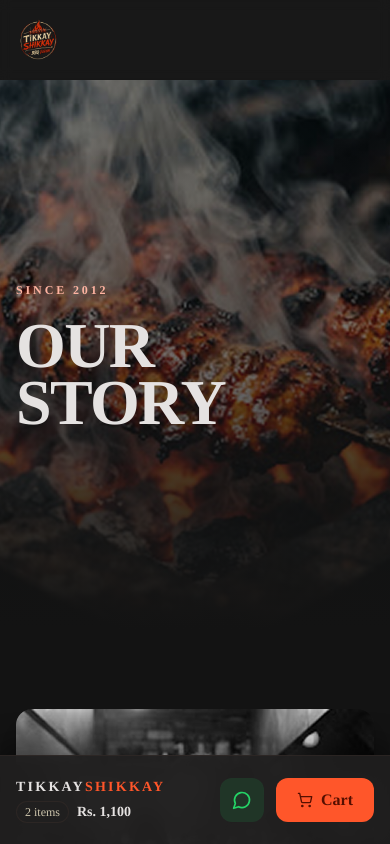
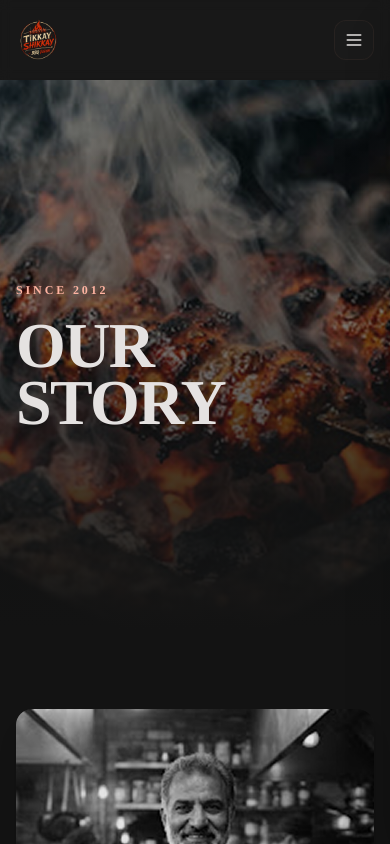
Before and after one commit to mudassirriaz64/tikkay-be, a Next.js app: page /about in a window 390 px wide. Shown: the top 844 px of the page. Built offline with nearby package versions, Linux system fonts and the light colour scheme.

Commit message:
feat: implement responsive landing page layout including navbar, hero section, and menu components

```diff
--- a/src/app/globals.css
+++ b/src/app/globals.css
@@ -20,9 +20,11 @@
   display: none;
 }
 
-/* Hide scrollbar for IE, Edge and Firefox */
+/* Base resets & overflow containment */
 html,
 body {
   -ms-overflow-style: none;  /* IE and Edge */
   scrollbar-width: none;  /* Firefox */
+  overflow-x: hidden;
+  width: 100%;
 }
--- a/src/app/layout.tsx
+++ b/src/app/layout.tsx
@@ -2,6 +2,7 @@
 import { Footer } from "@/components/layout/Footer";
 import { StickyOrderBar } from "@/components/sections/StickyOrderBar";
 import { MotionProvider } from "@/providers/MotionProvider";
+import { CartProvider } from "@/context/CartContext";
 import "./globals.css";
 import { Metadata } from "next";
 import { siteConfig } from "@/config/site";
@@ -23,10 +24,12 @@
         className="antialiased selection:bg-[var(--accent-peach)] selection:text-[var(--text-on-peach)] pb-[89px] md:pb-0"
       >
         <MotionProvider>
-          <Navbar />
-          <main>{children}</main>
-          <Footer />
-          <StickyOrderBar />
+          <CartProvider>
+            <Navbar />
+            <main>{children}</main>
+            <Footer />
+            <StickyOrderBar />
+          </CartProvider>
         </MotionProvider>
       </body>
     </html>
--- a/src/components/layout/Navbar/Navbar.tsx
+++ b/src/components/layout/Navbar/Navbar.tsx
@@ -7,10 +7,12 @@
 import { Button } from "@/components/ui/Button";
 import { cn } from "@/lib/utils/cn";
 import Image from "next/image";
+import { Menu, X, MessageCircle, Instagram, Facebook } from "lucide-react";
 
 export function Navbar() {
   const pathname = usePathname();
   const [scrolled, setScrolled] = useState(false);
+  const [isMenuOpen, setIsMenuOpen] = useState(false);
 
   useEffect(() => {
     const onScroll = () => setScrolled(window.scrollY > 24);
@@ -19,7 +21,25 @@
     return () => window.removeEventListener("scroll", onScroll);
   }, []);
 
+  // Lock body scroll when mobile menu is open
+  useEffect(() => {
+    if (isMenuOpen) {
+      document.body.style.overflow = "hidden";
+    } else {
+      document.body.style.overflow = "";
+    }
+    return () => {
+      document.body.style.overflow = "";
+    };
+  }, [isMenuOpen]);
+
+  // Close mobile menu on route change
+  useEffect(() => {
+    setIsMenuOpen(false);
+  }, [pathname]);
+
   return (
+    <>
       <header
         className={cn(
           "sticky top-0 z-50 w-full border-b backdrop-blur-[6px] transition-all duration-300 ease-in-out",
@@ -44,6 +64,7 @@
             </div>
           </Link>
 
+          {/* Desktop Navigation */}
           <nav className="hidden items-center justify-center gap-7 xl:flex absolute left-1/2 transform -translate-x-1/2">
             {siteConfig.nav
               .filter((item) => !["Home", "Catering", "Careers"].includes(item.title))
@@ -66,7 +87,7 @@
               })}
           </nav>
 
-        <div className="flex shrink-0 items-center">
+          <div className="flex shrink-0 items-center gap-4">
             <Button
               variant="primary"
               size="sm"
@@ -77,8 +98,124 @@
             >
               Order on WhatsApp
             </Button>
+
+            {/* Mobile Menu Button */}
+            <button
+              onClick={() => setIsMenuOpen(!isMenuOpen)}
+              className="flex h-10 w-10 items-center justify-center rounded-xl border border-[var(--border-warm)] bg-[var(--bg-surface-alt)]/40 text-[var(--text-primary)] transition-all hover:bg-[var(--bg-surface-hover)] active:scale-95 xl:hidden"
+              aria-label="Toggle menu"
+            >
+              {isMenuOpen ? <X className="h-5 w-5" /> : <Menu className="h-5 w-5" />}
+            </button>
           </div>
         </div>
       </header>
+
+      {/* Mobile Menu Drawer Overlay */}
+      <div
+        className={cn(
+          "fixed inset-0 z-40 bg-black/60 backdrop-blur-sm transition-opacity duration-300 xl:hidden",
+          isMenuOpen ? "opacity-100 pointer-events-auto" : "opacity-0 pointer-events-none"
+        )}
+        onClick={() => setIsMenuOpen(false)}
+      />
+
+      {/* Mobile Menu Drawer Container */}
+      <div
+        className={cn(
+          "fixed inset-y-0 right-0 z-50 w-full max-w-[320px] bg-[var(--bg-base)] border-l border-[var(--border-warm)] p-6 shadow-2xl transition-transform duration-300 ease-in-out transform xl:hidden flex flex-col justify-between",
+          isMenuOpen ? "translate-x-0" : "translate-x-full"
+        )}
+      >
+        <div className="flex flex-col gap-8">
+          {/* Drawer Header */}
+          <div className="flex items-center justify-between border-b border-[var(--border-warm)] pb-4">
+            <Link href="/" className="flex items-center" onClick={() => setIsMenuOpen(false)}>
+              <span className="font-[family:var(--font-serif)] text-lg font-bold uppercase tracking-[0.16em] text-[var(--text-primary)]">
+                Tikkay<span className="text-[var(--accent-orange)]">Shikkay</span>
+              </span>
+            </Link>
+            <button
+              onClick={() => setIsMenuOpen(false)}
+              className="flex h-9 w-9 items-center justify-center rounded-lg border border-[var(--border-warm)] bg-[var(--bg-surface-alt)]/60 text-[var(--text-primary)] hover:bg-[var(--bg-surface-hover)] active:scale-95"
+              aria-label="Close menu"
+            >
+              <X className="h-4 w-4" />
+            </button>
+          </div>
+
+          {/* Drawer Links */}
+          <nav className="flex flex-col gap-5">
+            {siteConfig.nav.map((item) => {
+              const isActive = pathname === item.href;
+              return (
+                <Link
+                  key={item.title}
+                  href={item.href}
+                  onClick={() => setIsMenuOpen(false)}
+                  className={cn(
+                    "font-[family:var(--font-serif)] text-lg font-bold uppercase tracking-[0.14em] transition-colors py-1 border-b border-[var(--border-warm)]/10",
+                    isActive ? "text-[var(--accent-peach)]" : "text-[var(--text-primary)] hover:text-[var(--accent-peach)]"
+                  )}
+                >
+                  {item.title}
+                </Link>
+              );
+            })}
+          </nav>
+        </div>
+
+        {/* Drawer Footer Contact/Socials */}
+        <div className="flex flex-col gap-6 border-t border-[var(--border-warm)] pt-6 mt-6">
+          <div className="flex flex-col gap-2 text-sm text-[var(--text-body)] font-[family:var(--font-serif)]">
+            <p className="font-bold text-[var(--text-muted)] uppercase tracking-wider text-[11px]">Contact Us</p>
+            <a href={`tel:${siteConfig.contact.phone}`} className="hover:text-[var(--accent-peach)] transition-colors">
+              Call: {siteConfig.contact.phone}
+            </a>
+            <a
+              href={`https://wa.me/${siteConfig.contact.whatsapp.replace(/[^0-9]/g, "")}`}
+              target="_blank"
+              rel="noreferrer"
+              className="hover:text-[var(--accent-peach)] transition-colors"
+            >
+              WhatsApp: {siteConfig.contact.whatsapp}
+            </a>
+          </div>
+
+          <div className="flex items-center gap-4">
+            <a
+              href={siteConfig.socials.instagram}
+              target="_blank"
+              rel="noreferrer"
+              className="flex h-9 w-9 items-center justify-center rounded-lg bg-[var(--bg-surface-alt)] border border-[var(--border-warm)] text-[var(--text-muted)] hover:text-[var(--accent-peach)] hover:bg-[var(--bg-surface-hover)] transition-colors"
+            >
+              <Instagram className="w-4 h-4" />
+              <span className="sr-only">Instagram</span>
+            </a>
+            <a
+              href={siteConfig.socials.facebook}
+              target="_blank"
+              rel="noreferrer"
+              className="flex h-9 w-9 items-center justify-center rounded-lg bg-[var(--bg-surface-alt)] border border-[var(--border-warm)] text-[var(--text-muted)] hover:text-[var(--accent-peach)] hover:bg-[var(--bg-surface-hover)] transition-colors"
+            >
+              <Facebook className="w-4 h-4" />
+              <span className="sr-only">Facebook</span>
+            </a>
+          </div>
+
+          <a
+            href={`https://wa.me/${siteConfig.contact.whatsapp.replace(/[^0-9]/g, "")}`}
+            target="_blank"
+            rel="noreferrer"
+            className="w-full"
+          >
+            <Button variant="whatsapp" className="w-full rounded-xl flex items-center justify-center gap-2 py-3.5">
+              <MessageCircle className="w-4 h-4" />
+              <span>Order on WhatsApp</span>
+            </Button>
+          </a>
+        </div>
+      </div>
+    </>
   );
 }
--- a/src/components/sections/FounderSection/FounderSection.tsx
+++ b/src/components/sections/FounderSection/FounderSection.tsx
@@ -6,7 +6,7 @@
 
 export function FounderSection({ details }: { details: FounderDetails }) {
   return (
-    <section className="bg-[var(--bg-base)] py-[80px]">
+    <section className="bg-[var(--bg-base)] py-[80px] overflow-hidden">
       <div className="mx-auto grid max-w-[1280px] grid-cols-1 gap-[64px] px-4 md:grid-cols-2 lg:px-[64px]">
         {/* Left Column: Portrait & Overlapping Card */}
         <Reveal className="relative w-full max-w-[480px] justify-self-center md:justify-self-start">
@@ -23,7 +23,7 @@
           {/* Peach Quote Card overlapping bottom right */}
           <Reveal
             delay={0.2}
-            className="absolute -right-4 bottom-8 z-20 max-w-[280px] bg-[var(--accent-peach)] p-6 rounded-2xl shadow-[0_20px_40px_rgba(0,0,0,0.3)] md:-right-8"
+            className="absolute right-0 bottom-8 z-20 max-w-[280px] bg-[var(--accent-peach)] p-6 rounded-2xl shadow-[0_20px_40px_rgba(0,0,0,0.3)] md:-right-8"
           >
             <p className="font-[family:var(--font-serif)] text-sm italic leading-relaxed text-[#611200]">
               "{details.quote}"
--- a/src/components/sections/HeroSection/HeroSection.tsx
+++ b/src/components/sections/HeroSection/HeroSection.tsx
@@ -150,7 +150,7 @@
           </div>
         </div>
 
-        <div className="hero-widget mt-auto flex max-w-[380px] items-center gap-4 rounded-2xl border border-white/10 bg-black/40 p-4 backdrop-blur-md">
+        <div className="hero-widget mt-auto flex w-full max-w-[380px] items-center gap-4 rounded-2xl border border-white/10 bg-black/40 p-4 backdrop-blur-md">
           <div className="flex h-12 w-12 shrink-0 items-center justify-center rounded-xl bg-[var(--accent-ember)]/15 text-[var(--accent-ember)]">
             <Counter
               target={settings.fresh_batch_count}
--- a/src/components/sections/StickyOrderBar/StickyOrderBar.tsx
+++ b/src/components/sections/StickyOrderBar/StickyOrderBar.tsx
@@ -1,12 +1,17 @@
+"use client";
+
 import { siteConfig } from "@/config/site";
 import { Button } from "@/components/ui/Button";
 import { MessageCircle, ShoppingCart } from "lucide-react";
 import { formatCurrency } from "@/lib/utils/formatCurrency";
+import { useCart } from "@/context/CartContext";
 
 export function StickyOrderBar() {
-  // Hardcoded for Phase 1 visual demo
-  const cartItemCount = 2;
-  const cartTotal = 1100;
+  const { cartItemCount, cartTotal } = useCart();
+
+  if (cartItemCount === 0) {
+    return null;
+  }
 
   return (
     <div className="fixed bottom-0 left-0 right-0 z-50 flex h-[89px] items-center justify-between border-t border-[var(--border-warm)] bg-[rgba(32,31,31,0.95)] px-4 shadow-[0_-10px_30px_rgba(0,0,0,0.45)] backdrop-blur-[12px] md:hidden pb-safe">
@@ -16,7 +21,7 @@
         </span>
         <div className="mt-1 flex items-center gap-2">
           <span className="rounded-full border border-[var(--border-warm)] bg-[var(--bg-surface-alt)] px-2 py-0.5 text-xs text-[var(--text-muted)]">
-            {cartItemCount} items
+            {cartItemCount} {cartItemCount === 1 ? "item" : "items"}
           </span>
           <span className="font-[family:var(--font-serif)] text-sm font-bold text-[var(--text-primary)]">
             {formatCurrency(cartTotal)}
--- a/src/components/sections/StorySection/StorySection.tsx
+++ b/src/components/sections/StorySection/StorySection.tsx
@@ -12,7 +12,7 @@
 
 export function StorySection() {
   return (
-    <section className="bg-[var(--bg-base)] py-[80px]">
+    <section className="bg-[var(--bg-base)] py-[80px] overflow-hidden">
       <div className="mx-auto grid max-w-[1280px] grid-cols-1 gap-[48px] px-4 lg:grid-cols-[minmax(0,520px)_1fr] lg:px-[64px]">
         <Reveal className="relative">
           <div
@@ -24,7 +24,7 @@
             className="absolute -right-12 bottom-0 h-64 w-64 rounded-full bg-[var(--accent-gold)]/20 blur-[90px]"
           />
 
-          <Reveal delay={0.25} y={16} className="absolute -left-4 top-8 z-20 max-w-[280px] border border-[var(--border-warm)] bg-[var(--bg-surface-alt)] px-5 py-4 shadow-[0_12px_24px_rgba(0,0,0,0.2)]">
+          <Reveal delay={0.25} y={16} className="absolute left-0 lg:-left-6 top-8 z-20 max-w-[280px] border border-[var(--border-warm)] bg-[var(--bg-surface-alt)] px-5 py-4 shadow-[0_12px_24px_rgba(0,0,0,0.2)]">
             <p className="text-sm italic leading-[1.5] text-[var(--text-primary)]">
               The grill doesn&rsquo;t lie. It reveals a tradition.
             </p>
--- a/src/components/sections/Timeline/TimelineVertical.tsx
+++ b/src/components/sections/Timeline/TimelineVertical.tsx
@@ -58,8 +58,8 @@
                     {/* Faded year background */}
                     <div
                       className={cn(
-                        "absolute -top-12 text-[72px] font-bold font-[family:var(--font-serif)] text-white/5 select-none leading-none z-0 select-none uppercase tracking-wider pointer-events-none md:-top-16 md:text-[96px]",
-                        isEven ? "md:right-0" : "md:left-0"
+                        "absolute -top-12 text-[72px] font-bold font-[family:var(--font-serif)] text-white/5 select-none leading-none z-0 uppercase tracking-wider pointer-events-none md:-top-16 md:text-[96px]",
+                        isEven ? "left-0 md:left-auto md:right-0" : "left-0"
                       )}
                     >
                       {yearLabel}
--- a/src/components/ui/MenuItemCard/MenuItemCard.tsx
+++ b/src/components/ui/MenuItemCard/MenuItemCard.tsx
@@ -1,11 +1,17 @@
+"use client";
+
 import Image from "next/image";
 import { Card } from "../Card";
 import { FlameRating } from "../FlameRating";
+import { Button } from "../Button";
 import { formatCurrency } from "@/lib/utils/formatCurrency";
 import { MenuItemCardProps } from "./MenuItemCard.types";
 import { cn } from "@/lib/utils/cn";
+import { useCart } from "@/context/CartContext";
 
 export function MenuItemCard({ item, category, className, ...props }: MenuItemCardProps) {
+  const { addToCart } = useCart();
+
   return (
     <Card
       className={cn(
@@ -47,6 +53,14 @@
 
         <div className="flex items-center justify-between border-t border-white/10 pt-3">
           <FlameRating level={item.spice_level} className="min-w-0" />
+          <Button
+            variant="outline"
+            size="sm"
+            className="h-8 rounded-lg px-3.5 text-[11px] font-bold uppercase tracking-wider text-[var(--accent-orange)] border-[var(--accent-orange)]/30 hover:bg-[var(--accent-orange)] hover:text-[var(--text-on-orange)] hover:border-transparent active:scale-95 transition-all"
+            onClick={() => addToCart(item)}
+          >
+            Add to Order
+          </Button>
         </div>
       </div>
     </Card>
--- /dev/null
+++ b/src/context/CartContext.tsx
@@ -0,0 +1,74 @@
+"use client";
+
+import React, { createContext, useContext, useState } from "react";
+import { MenuItem } from "@/types";
+
+interface CartItem {
+  item: MenuItem;
+  quantity: number;
+}
+
+interface CartContextType {
+  items: CartItem[];
+  addToCart: (item: MenuItem) => void;
+  removeFromCart: (itemId: string) => void;
+  clearCart: () => void;
+  cartItemCount: number;
+  cartTotal: number;
+}
+
+const CartContext = createContext<CartContextType | undefined>(undefined);
+
+export function CartProvider({ children }: { children: React.ReactNode }) {
+  const [items, setItems] = useState<CartItem[]>([]);
+
+  const addToCart = (item: MenuItem) => {
+    setItems((prev) => {
+      const existing = prev.find((i) => i.item.id === item.id);
+      if (existing) {
+        return prev.map((i) =>
+          i.item.id === item.id ? { ...i, quantity: i.quantity + 1 } : i
+        );
+      }
+      return [...prev, { item, quantity: 1 }];
+    });
+  };
+
+  const removeFromCart = (itemId: string) => {
+    setItems((prev) =>
+      prev
+        .map((i) =>
+          i.item.id === itemId ? { ...i, quantity: i.quantity - 1 } : i
+        )
+        .filter((i) => i.quantity > 0)
+    );
+  };
+
+  const clearCart = () => setItems([]);
+
+  const cartItemCount = items.reduce((sum, i) => sum + i.quantity, 0);
+  const cartTotal = items.reduce((sum, i) => sum + i.item.price * i.quantity, 0);
+
+  return (
+    <CartContext.Provider
+      value={{
+        items,
+        addToCart,
+        removeFromCart,
+        clearCart,
+        cartItemCount,
+        cartTotal,
+      }}
+    >
+      {children}
+    </CartContext.Provider>
+  );
+}
+
+export function useCart() {
+  const context = useContext(CartContext);
+  if (!context) {
+    throw new Error("useCart must be used within a CartProvider");
+  }
+  return context;
+}
```
Lines whose indentation alone changed are shown as unchanged.
